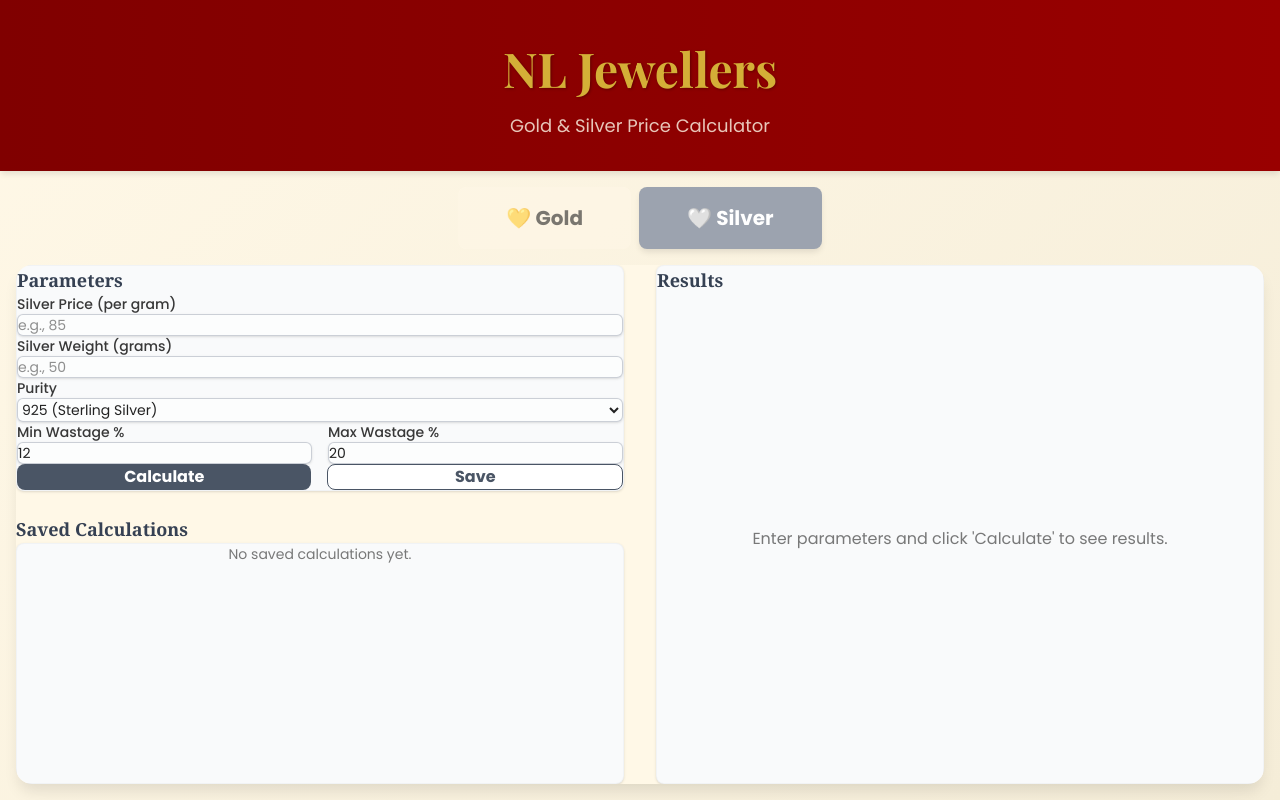
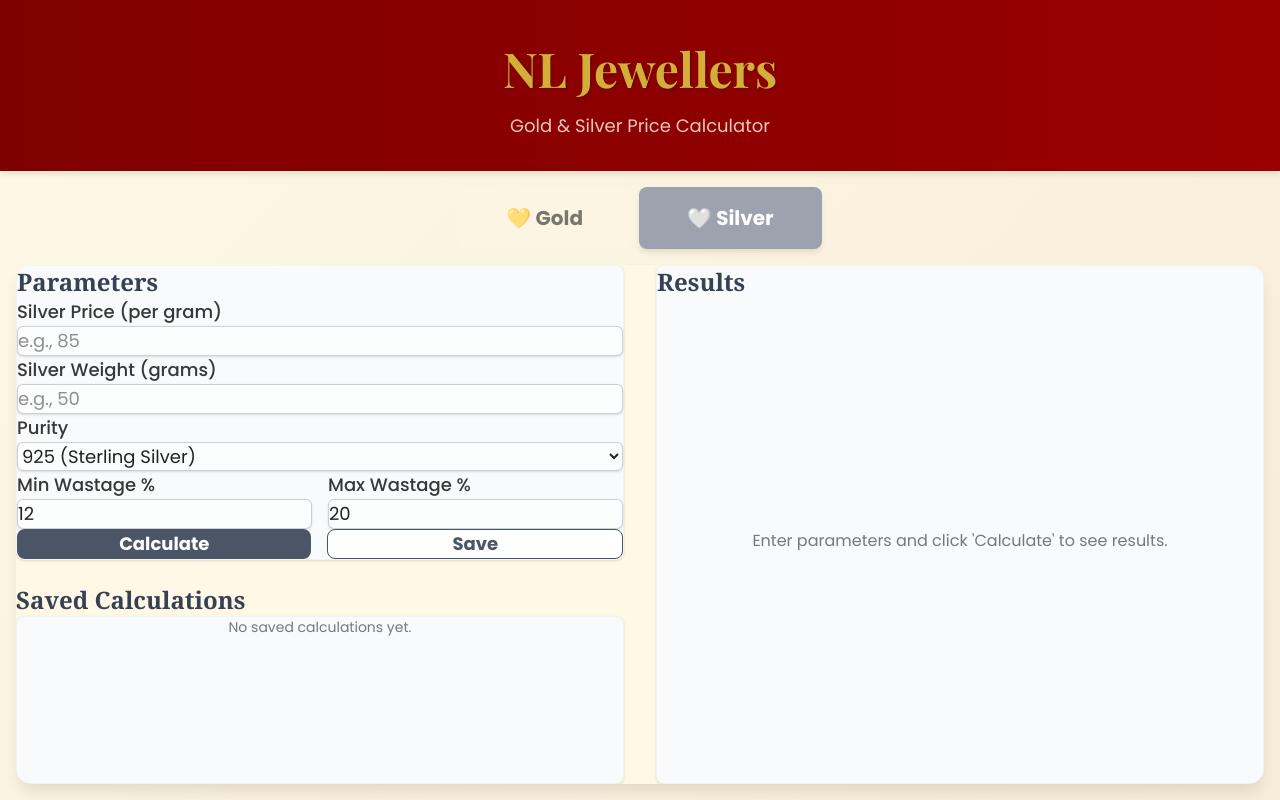
Before and after one commit to vishnuvardhandasari06/nl-calculator, a React (Vite) app: page / in a window 1280 px wide. Both pictures are taken after a click on the button "🤍 Silver". Built offline with nearby package versions, Linux system fonts and the light colour scheme.

Commit message:
Increase UI sizes for Silver calculator

```diff
--- a/src/SilverCalculator.tsx
+++ b/src/SilverCalculator.tsx
@@ -158,15 +158,15 @@
 
     const renderInputField = (label: string, value: string, setter: (val: string) => void, name: keyof typeof errors, placeholder: string) => (
         <div>
-            <label className="block text-sm font-medium text-text-main/90">{label}</label>
+            <label className="block text-lg font-medium text-text-main/90">{label}</label>
             <input
                 type="number"
                 value={value}
                 onChange={e => setter(e.target.value)}
                 placeholder={placeholder}
-                className={`mt-1 block w-full px-3 py-2 bg-white/50 border ${errors[name] ? 'border-highlight-red' : 'border-gray-400/50'} rounded-md shadow-sm focus:outline-none focus:ring-gray-500 focus:border-gray-500 sm:text-sm`}
+                className={`mt-1 block w-full px-4 py-3 bg-white/50 border ${errors[name] ? 'border-highlight-red' : 'border-gray-400/50'} rounded-md shadow-sm focus:outline-none focus:ring-gray-500 focus:border-gray-500 text-lg`}
             />
-            {errors[name] && <p className="mt-1 text-xs text-highlight-red">{errors[name]}</p>}
+            {errors[name] && <p className="mt-1 text-sm text-highlight-red">{errors[name]}</p>}
         </div>
     );
 
@@ -175,13 +175,13 @@
             {/* Left Column: Inputs & Saved */}
             <div className="flex flex-col gap-6">
                 <div className="bg-gray-50 p-4 rounded-lg border border-gray-300/20 shadow-sm">
-                    <h3 className="text-lg font-serif font-bold text-gray-700 mb-4">Parameters</h3>
+                    <h3 className="text-2xl font-serif font-bold text-gray-700 mb-4">Parameters</h3>
                     <div className="space-y-4">
                         {renderInputField("Silver Price (per gram)", silverPrice, setSilverPrice, 'silverPrice', 'e.g., 85')}
                         {renderInputField("Silver Weight (grams)", silverWeight, setSilverWeight, 'silverWeight', 'e.g., 50')}
                         <div>
-                            <label className="block text-sm font-medium text-text-main/90">Purity</label>
-                            <select value={purity} onChange={e => setPurity(e.target.value as '925' | '999')} className="mt-1 block w-full px-3 py-2 bg-white/50 border border-gray-400/50 rounded-md shadow-sm focus:outline-none focus:ring-gray-500 focus:border-gray-500 sm:text-sm">
+                            <label className="block text-lg font-medium text-text-main/90">Purity</label>
+                            <select value={purity} onChange={e => setPurity(e.target.value as '925' | '999')} className="mt-1 block w-full px-4 py-3 bg-white/50 border border-gray-400/50 rounded-md shadow-sm focus:outline-none focus:ring-gray-500 focus:border-gray-500 text-lg">
                                 <option value="925">925 (Sterling Silver)</option>
                                 <option value="999">999 (Pure Silver)</option>
                             </select>
@@ -191,27 +191,27 @@
                             {renderInputField("Max Wastage %", maxPercent, setMaxPercent, 'maxPercent', 'e.g., 20')}
                         </div>
                         <div className="flex gap-4 pt-2">
-                            <button onClick={handleCalculate} className="w-full bg-gray-600 text-white font-bold py-2 px-4 rounded-lg hover:bg-gray-700 transition-colors">Calculate</button>
-                            <button onClick={handleSave} className="w-full bg-white border border-gray-600 text-gray-600 font-bold py-2 px-4 rounded-lg hover:bg-gray-100 transition-colors">Save</button>
+                            <button onClick={handleCalculate} className="w-full bg-gray-600 text-white font-bold py-3 px-4 rounded-lg hover:bg-gray-700 transition-colors text-lg">Calculate</button>
+                            <button onClick={handleSave} className="w-full bg-white border border-gray-600 text-gray-600 font-bold py-3 px-4 rounded-lg hover:bg-gray-100 transition-colors text-lg">Save</button>
                         </div>
                     </div>
                 </div>
                 <div className="flex-grow flex flex-col">
-                    <h3 className="text-lg font-serif font-bold text-gray-700 mb-2">Saved Calculations</h3>
+                    <h3 className="text-2xl font-serif font-bold text-gray-700 mb-2">Saved Calculations</h3>
                     <div className="flex-grow bg-gray-50 p-2 rounded-lg border border-gray-300/20 shadow-sm overflow-y-auto">
                         {savedCalculations.length > 0 ? (
                             <ul className="space-y-2">
                                 {savedCalculations.map(c => (
-                                    <li key={c.id} className="group flex items-center justify-between p-2 rounded-md hover:bg-gray-200/50 transition-colors">
+                                    <li key={c.id} className="group flex items-center justify-between p-3 rounded-md hover:bg-gray-200/50 transition-colors">
                                         <button onClick={() => loadCalculation(c)} className="text-left flex-grow">
-                                            <p className="font-semibold text-text-main">
+                                            <p className="font-semibold text-text-main text-base">
                                                 {c.silverWeight}g - {c.purity}
                                                 {c.selectedPercent !== undefined
                                                     ? <span className="text-gray-700"> - Selected: {c.selectedPercent}%</span>
                                                     : ` - ${c.minPercent}% to ${c.maxPercent}%`
                                                 }
                                             </p>
-                                            <p className="text-xs text-text-main/70">Total: {formatCurrency(calculateTotalFromParams(c))}</p>
+                                            <p className="text-sm text-text-main/70">Total: {formatCurrency(calculateTotalFromParams(c))}</p>
                                         </button>
                                         <button onClick={() => deleteCalculation(c.id)} className="ml-2 p-1 text-highlight-red/50 hover:text-highlight-red opacity-0 group-hover:opacity-100 transition-opacity" aria-label="Delete saved calculation">
                                             <DeleteIcon />
@@ -229,7 +229,7 @@
             {/* Right Column: Results */}
             <div className="bg-gray-50 p-4 rounded-lg border border-gray-300/20 shadow-sm flex flex-col">
                 <div className="flex justify-between items-center mb-4">
-                    <h3 className="text-lg font-serif font-bold text-gray-700">Results</h3>
+                    <h3 className="text-2xl font-serif font-bold text-gray-700">Results</h3>
                     {results.length > 1 && (
                         <button
                             onClick={() => setShowProfitMargin(!showProfitMargin)}
@@ -278,10 +278,10 @@
 
                 {results.length > 0 && selectedResult ? (
                     <div className="mb-4 bg-white/50 p-4 rounded-md shadow-inner border border-gray-300/10">
-                        <h4 className="font-semibold text-text-main text-center mb-3 text-lg">
+                        <h4 className="font-semibold text-text-main text-center mb-3 text-xl">
                             Details for {selectedResult.percent}% Wastage
                         </h4>
-                        <div className="space-y-2 text-md">
+                        <div className="space-y-2 text-lg">
                             <div className="flex justify-between">
                                 <span className="text-text-main/80">Purity Value:</span>
                                 <span className="font-medium text-text-main">{formatCurrency(selectedResult.purityValue)}</span>
@@ -290,14 +290,14 @@
                                 <span className="text-text-main/80">Wastage ({selectedResult.wastageInGrams.toFixed(3)} gm):</span>
                                 <span className="font-medium text-text-main">{formatCurrency(selectedResult.wastageValue)}</span>
                             </div>
-                            <div className="flex justify-between font-bold text-xl border-t-2 pt-2 mt-2 border-gray-400/30 text-gray-700">
+                            <div className="flex justify-between font-bold text-2xl border-t-2 pt-2 mt-2 border-gray-400/30 text-gray-700">
                                 <span>Total Price:</span>
                                 <span>{formatCurrency(selectedResult.total)}</span>
                             </div>
                         </div>
                         <button
                             onClick={() => setShowCustomerView(true)}
-                            className="mt-4 w-full bg-gray-700 text-white font-bold py-2 px-4 rounded-lg hover:bg-gray-800 transition-colors flex items-center justify-center gap-2"
+                            className="mt-4 w-full bg-gray-700 text-white font-bold py-3 px-4 rounded-lg hover:bg-gray-800 transition-colors flex items-center justify-center gap-2 text-lg"
                         >
                             <svg xmlns="http://www.w3.org/2000/svg" className="h-5 w-5" fill="none" viewBox="0 0 24 24" stroke="currentColor">
                                 <path strokeLinecap="round" strokeLinejoin="round" strokeWidth={2} d="M15 12a3 3 0 11-6 0 3 3 0 016 0z" />
@@ -315,12 +315,12 @@
                                 <li key={r.percent}>
                                     <button
                                         onClick={() => setSelectedResult(r)}
-                                        className={`w-full flex justify-between items-center p-2 rounded-md text-sm transition-colors ${selectedResult?.percent === r.percent ? 'bg-gray-300 text-text-main shadow-sm' : 'hover:bg-gray-200/50'}`}
+                                        className={`w-full flex justify-between items-center p-3 rounded-md text-base transition-colors ${selectedResult?.percent === r.percent ? 'bg-gray-300 text-text-main shadow-sm' : 'hover:bg-gray-200/50'}`}
                                     >
-                                        <span className={`font-bold ${selectedResult?.percent === r.percent ? '' : 'text-gray-700'}`}>{r.percent}%</span>
+                                        <span className={`font-bold text-lg ${selectedResult?.percent === r.percent ? '' : 'text-gray-700'}`}>{r.percent}%</span>
                                         <div className="text-right">
-                                            <p className="font-semibold">{formatCurrency(r.total)}</p>
-                                            <p className={`text-xs ${selectedResult?.percent === r.percent ? 'text-text-main/80' : 'text-text-main/70'}`}>
+                                            <p className="font-semibold text-base">{formatCurrency(r.total)}</p>
+                                            <p className={`text-sm ${selectedResult?.percent === r.percent ? 'text-text-main/80' : 'text-text-main/70'}`}>
                                                 Wastage: {formatCurrency(r.wastageValue)} ({r.wastageInGrams.toFixed(3)} gm)
                                             </p>
                                         </div>
```
